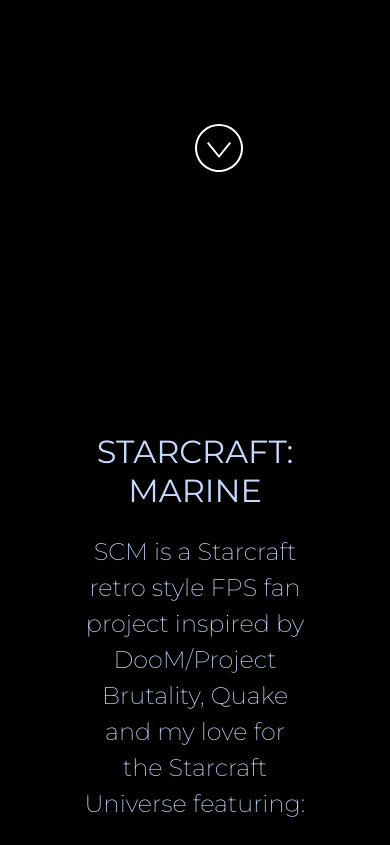
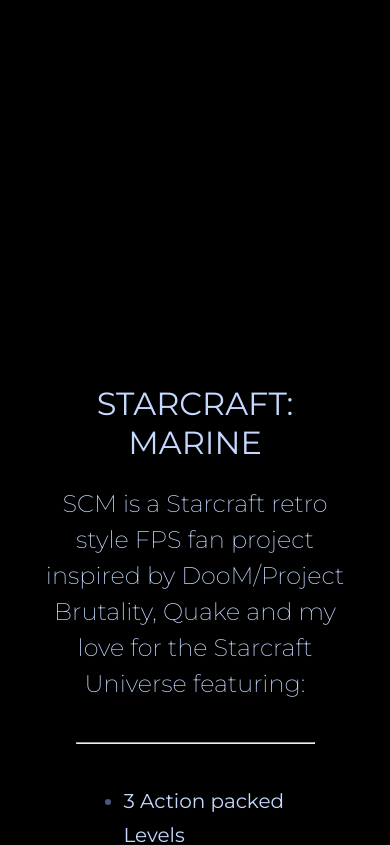
Before and after one commit to J-JLucas/PlaySCM, a React (Vite) app: page / in a window 390 px wide. Shown: the part 620-1465 px from the top of the page. Built offline with nearby package versions, Linux system fonts and the light colour scheme.

Commit message:
widen about textlines on mobile and remove arrow from homescreen

```diff
--- a/src/Components/About.css
+++ b/src/Components/About.css
@@ -19,6 +19,7 @@
     .about-section {
       background-color: black;
       width: 90%; /* Adjust this value as needed */
+      padding: 1rem;
       box-sizing: border-box;
     }
     .skills-list {
--- a/src/Components/Home.jsx
+++ b/src/Components/Home.jsx
@@ -18,9 +18,11 @@
   return (
     <section id="home" className="min-height" style={{ backgroundColor: isMobileDevice ? 'black' : 'transparent' }}>
       {!isMobileDevice && <img className="background" src={image} alt="" />}
-      <div style={{ position: "absolute", bottom: "3rem", left: "50%" }}>
-        <img src={arrowSvg} style={{ height: "3rem", width: "3rem" }} alt={imageAltText} />
-      </div>
+      {!isMobileDevice && (
+        <div style={{ position: "absolute", bottom: "3rem", left: "50%" }}>
+          <img src={arrowSvg} style={{ height: "3rem", width: "3rem" }} alt={imageAltText} />
+        </div>
+      )}
       <div style={{ display: "flex", justifyContent: "center", alignItems: "center", height: "100vh" }}>
         <iframe
           title="YouTube video player"
```
